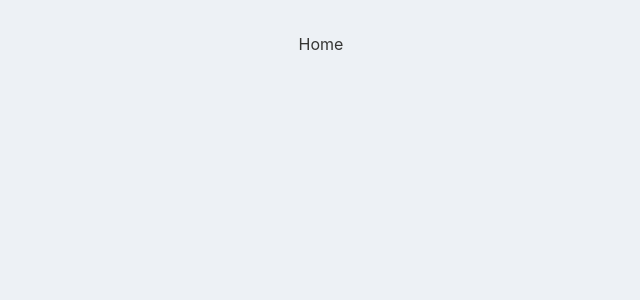
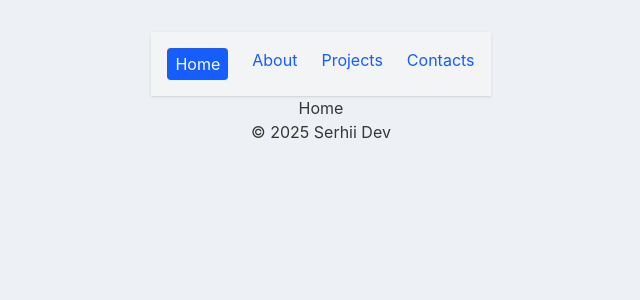
Before and after one commit to Sergey-Barmaley-1/portfolio, a React (Vite) app: page / in a window 1280 px wide. Shown: the top 300 px of the page, without its empty margins (319-959 px from the left). Built offline with nearby package versions, Linux system fonts and the light colour scheme; a web font is replaced by a local one.

Commit message:
add dinamik-navbar

```diff
--- a/src/App.jsx
+++ b/src/App.jsx
@@ -1,20 +1,23 @@
-import { BrowserRouter, Routes, Route } from 'react-router-dom';
-import Home from './pages/Home';
-import About from './pages/About';
-import NotFoundPage from './pages/NotFoundPage';
-import Contacts from './pages/Contacts';
-import Projects from './pages/Projects';
+import { BrowserRouter, Routes, Route } from "react-router-dom";
+import Home from "./pages/Home";
+import About from "./pages/About";
+import NotFoundPage from "./pages/NotFoundPage";
+import Contacts from "./pages/Contacts";
+import Projects from "./pages/Projects";
+import MainLayout from "./layouts/MainLayout";
 import "./App.css";
 
 function App() {
   return (
     <BrowserRouter>
       <Routes>
-        <Route path="/" element={<Home />} />
-        <Route path="/about" element={<About />} />
-        <Route path="/projects" element={<Projects />} />
-        <Route path="/contacts" element={<Contacts />} />
-        <Route path="*" element={<NotFoundPage />} />
+        <Route element={<MainLayout />}>
+          <Route path="/" element={<Home />} />
+          <Route path="/about" element={<About />} />
+          <Route path="/projects" element={<Projects />} />
+          <Route path="/contacts" element={<Contacts />} />
+          <Route path="*" element={<NotFoundPage />} />
+        </Route>
       </Routes>
     </BrowserRouter>
   );
--- /dev/null
+++ b/src/components/NavBar/NavBar.jsx
@@ -0,0 +1,27 @@
+import { NavLink } from 'react-router-dom';
+import links from './navLinks';
+
+const NavBar = () => {
+  return (
+    <div className="flex justify-center">
+      <nav className="flex gap-6 p-4 bg-gray-100 shadow-sm dark:bg-gray-900">
+        {links.map(({ to, label, end }) => (
+          <NavLink
+            key={to}
+            to={to}
+            end={end}
+            className={({ isActive }) =>
+              isActive
+                ? 'text-white bg-blue-600 px-2 py-1 rounded hover:underline'
+                : 'text-blue-600 hover:underline'
+            }
+          >
+            {label}
+          </NavLink>
+        ))}
+      </nav>
+    </div>
+  );
+};
+
+export default NavBar;
--- /dev/null
+++ b/src/components/NavBar/navLinks.js
@@ -0,0 +1,8 @@
+const links = [
+  { to: '/', label: 'Home', end: true },
+  { to: '/about', label: 'About' },
+  { to: '/projects', label: 'Projects' },
+  { to: '/contacts', label: 'Contacts' },
+];
+
+export default links;
--- /dev/null
+++ b/src/layouts/MainLayout.jsx
@@ -0,0 +1,23 @@
+
+import { Outlet} from 'react-router-dom';
+import NavBar from '../components/NavBar/NavBar';
+
+const MainLayout = () => {
+  return (
+    <div>
+      <header>
+        <NavBar></NavBar>
+      </header>
+
+      <main>
+        <Outlet />
+      </main>
+
+      <footer>
+        <p>© 2025 Serhii Dev</p>
+      </footer>
+    </div>
+  );
+}
+
+export default MainLayout
```
